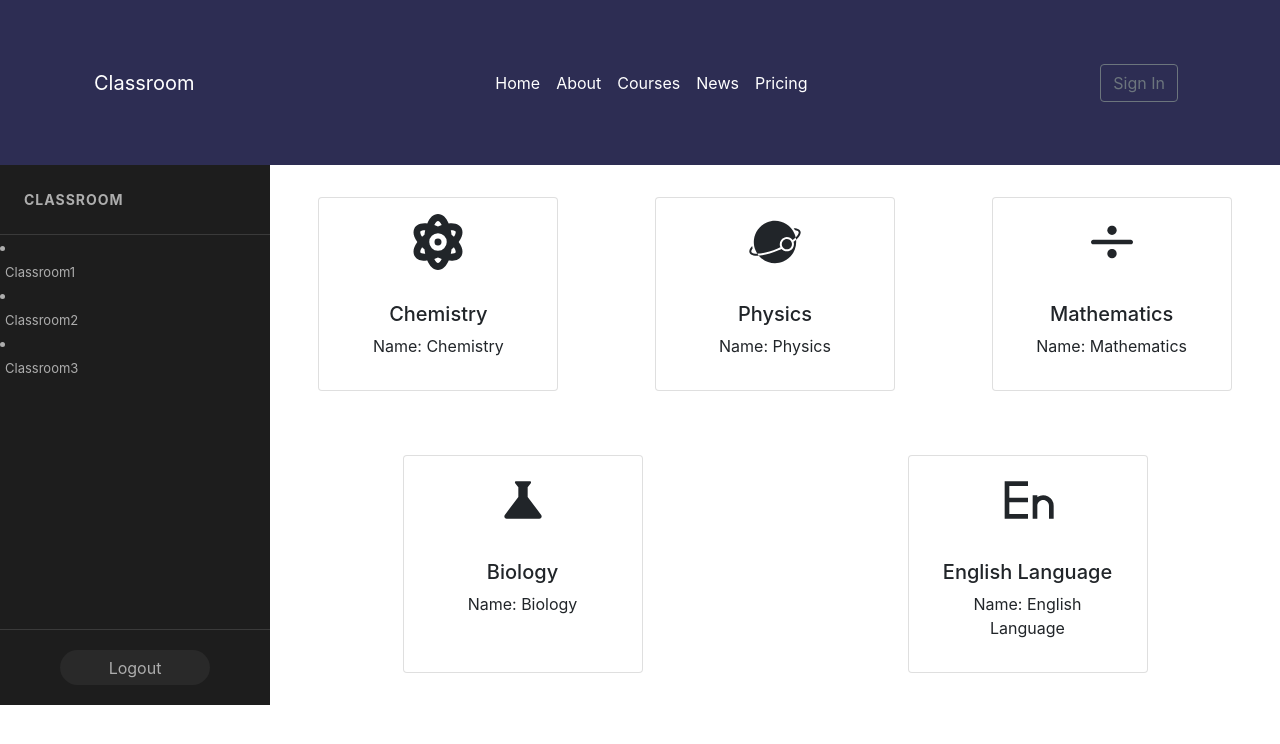
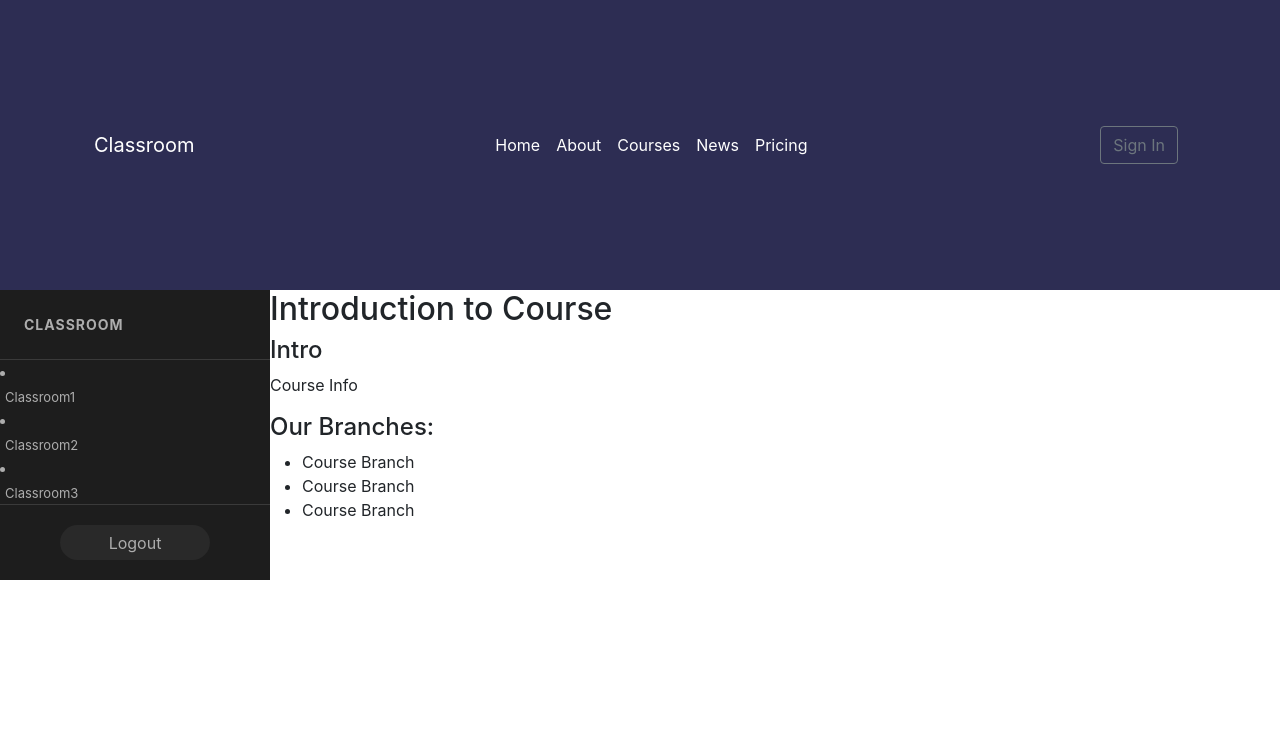
Before and after one commit to Sanmi01/kodecamp-int-task6, a React (Create React App) app: page / in a window 1280 px wide. Shown: the top 744 px of the page. Built offline with nearby package versions, Linux system fonts and the light colour scheme.

Commit message:
added single course page

```diff
--- a/src/App.js
+++ b/src/App.js
@@ -5,13 +5,14 @@ import Login from './pages/Login';
 import Register from './pages/Register';
 import Dashboard from './pages/Dashboard';
 import CoursesPage from './pages/CoursesPage';
+import SingleCourse from './pages/SingleCourse';
 
 
 function App() {
   return (
     <div className="App d-flex vh-100 justify-content-between row">
       <Header />
-      <CoursesPage />
+      <SingleCourse />
     </div>
   );
 }
--- /dev/null
+++ b/src/pages/SingleCourse.js
@@ -0,0 +1,33 @@
+import React from "react";
+import Sidebar from "../component/Sidebar";
+
+const SingleCourse = () => {
+  return (
+    <>
+      <div className="sideBar-usage">
+        <Sidebar />
+        <div>
+            <div>
+                <h2>Introduction to Course</h2>
+                <div className="">
+                <div>
+                  <h4>Intro</h4>
+                  <p>Course Info</p>
+                </div>
+                <div>
+                  <h4>Our Branches:</h4>
+                  <ul>
+                    <li>Course Branch</li>
+                    <li>Course Branch</li>
+                    <li>Course Branch</li>
+                  </ul>
+                </div>
+              </div>
+            </div>
+        </div>
+      </div>
+    </>
+  );
+};
+
+export default SingleCourse;
```
